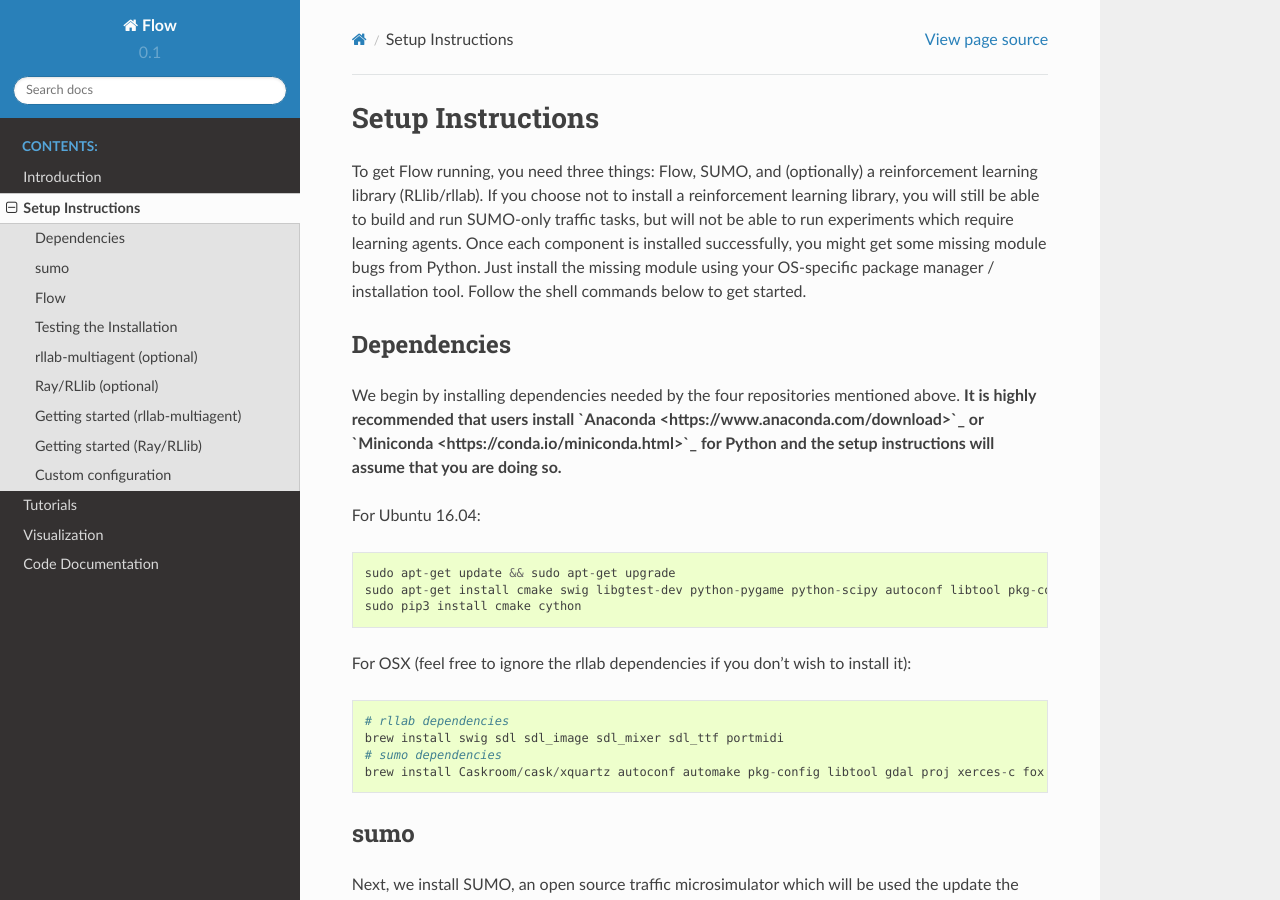
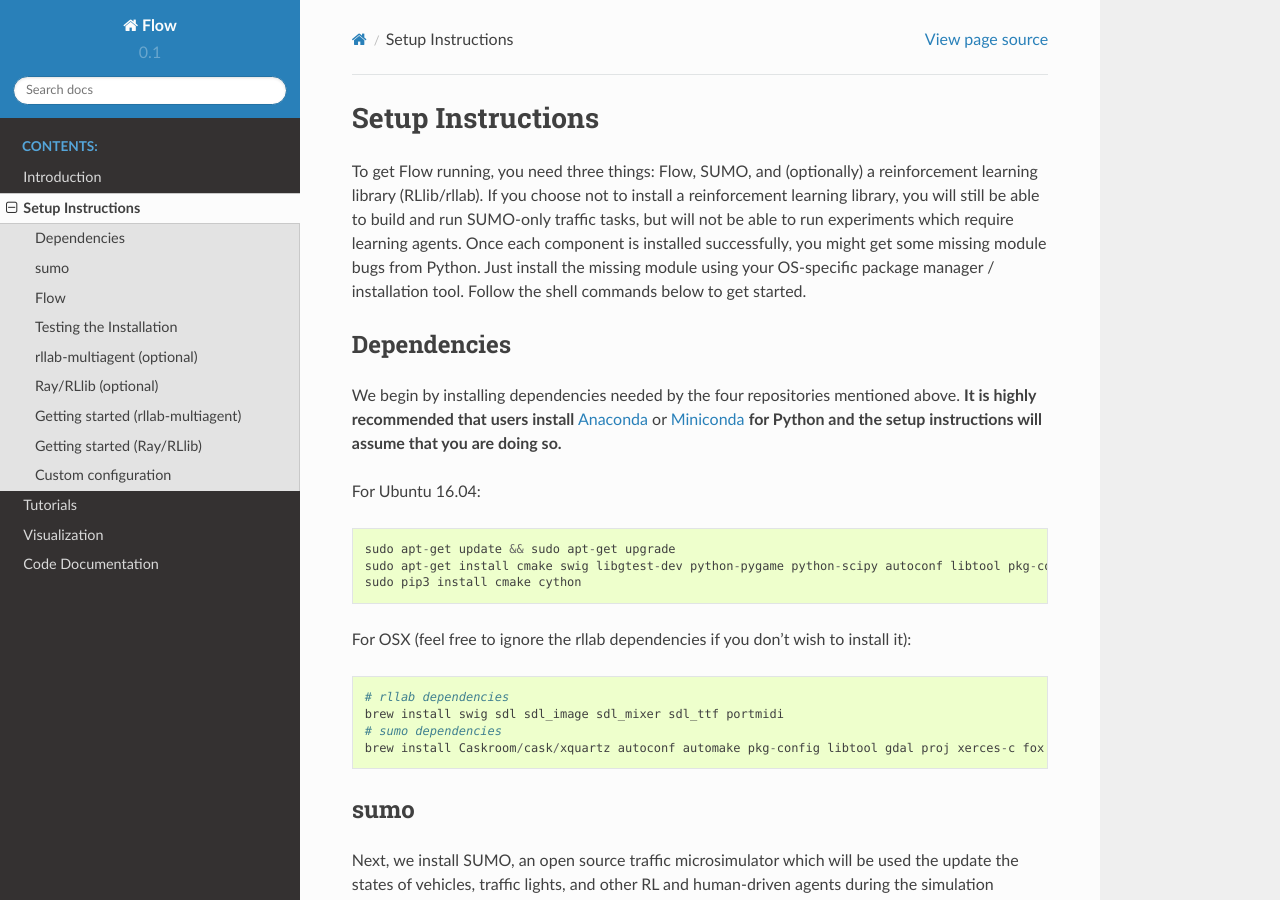
Before and after one commit to flow-project/flow, a Sphinx documentation site: the page built from docs/source/flow_setup.rst, in a window 1280 px wide and 900 px high. Built offline with Sphinx 7.4.7 and the Read the Docs theme 2.0.0, drawn with Linux system fonts in a browser that asks for light colours; formulas are drawn with MathJax 3.

```diff
--- a/docs/source/flow_setup.rst
+++ b/docs/source/flow_setup.rst
@@ -14,10 +14,10 @@ shell commands below to get started.
 Dependencies
 ============
 We begin by installing dependencies needed by the four repositories mentioned
-above. **It is highly recommended that users install
+above. **It is highly recommended that users install**
 `Anaconda <https://www.anaconda.com/download>`_ or
 `Miniconda <https://conda.io/miniconda.html>`_
-for Python and the setup instructions will assume that you are
+**for Python and the setup instructions will assume that you are
 doing so.**
 
 For Ubuntu 16.04:
```
Also changed, not shown: 1 other file.
